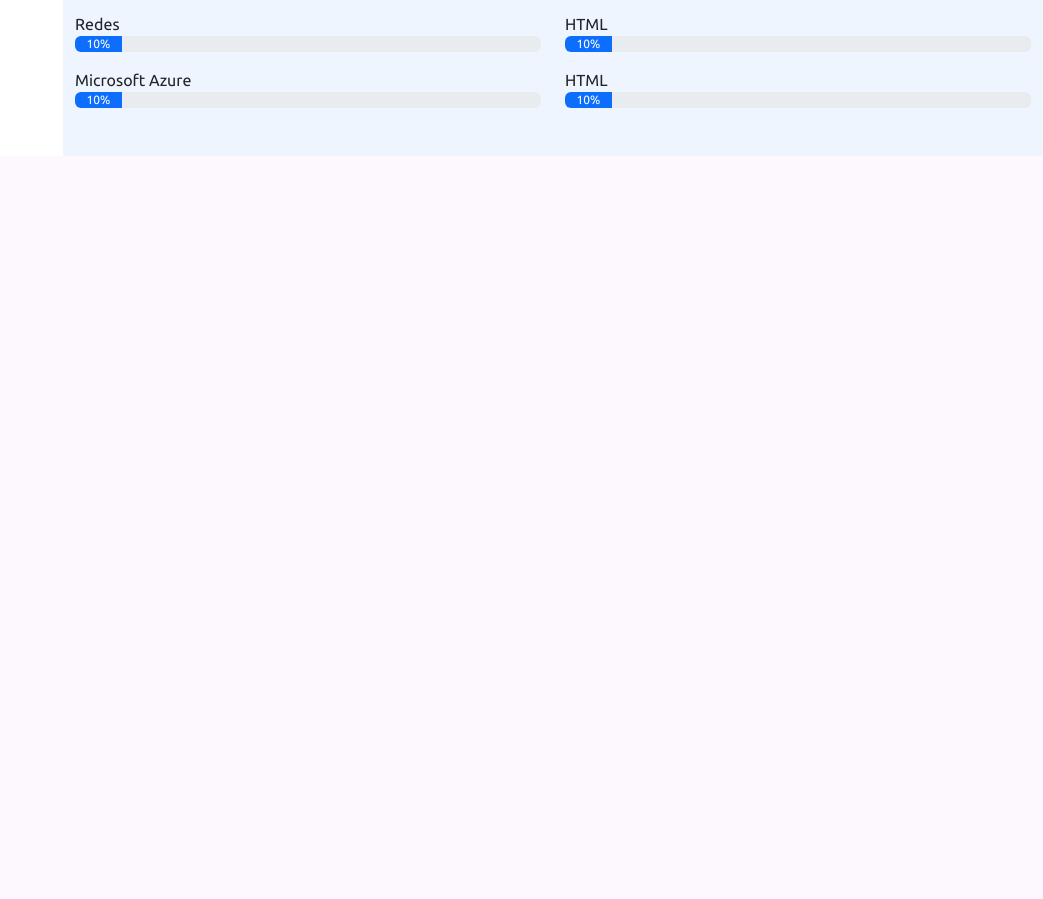
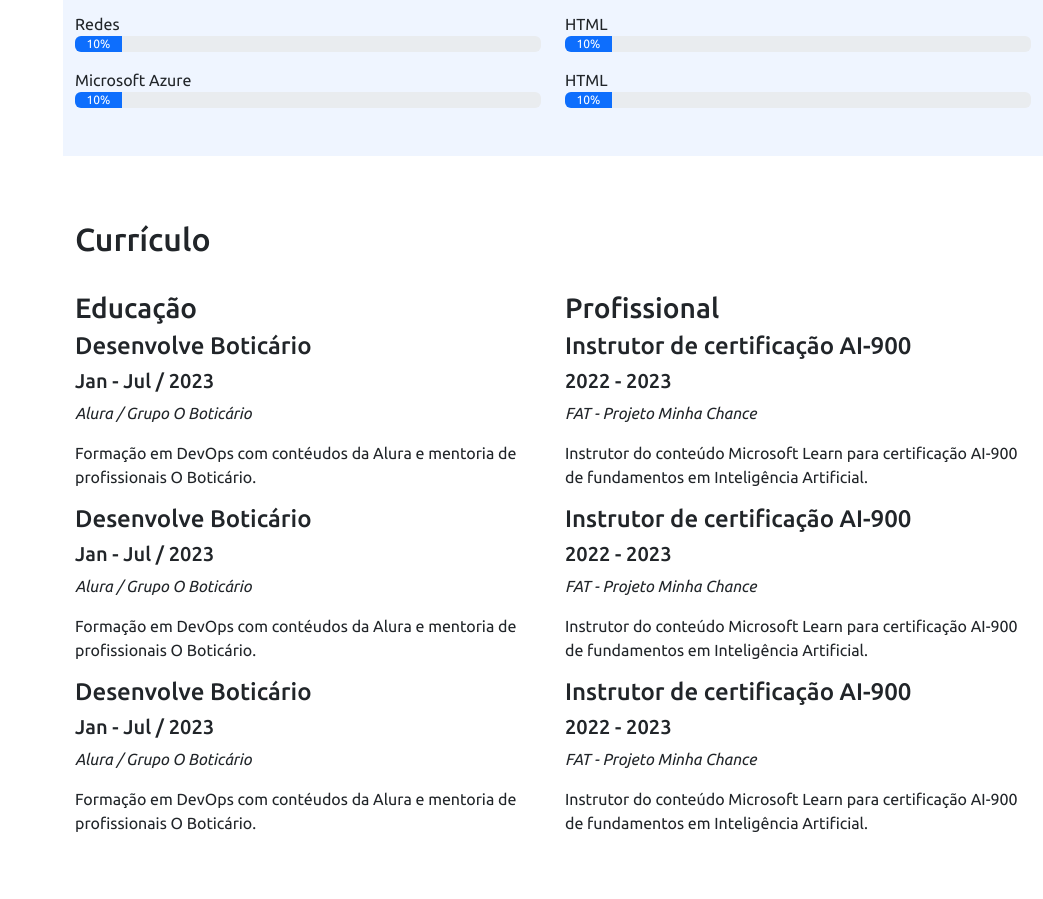
Before and after one commit to rodten23/portal_rodten23, a Flask app: page / in a window 1280 px wide. Shown: the part 1878-2777 px from the top of the page, without its empty margins (237-1280 px from the left). Before the commit the page ends 2034 px from the top, so only its background shows below. Run offline with Flask 3, Linux system fonts and the light colour scheme; some libraries are stand-ins or nearby versions.

Commit message:
:sparkles: feat: Inclusão da seção Currículo e conclusão das ancoragens restantes no menu.

```diff
--- a/templates/index.html
+++ b/templates/index.html
@@ -49,15 +49,15 @@
                         <i class="bi bi-list-check"></i> Habilidades</a>
                 </li>
                 <li class="nav-item">
-                    <a class="nav-link" href="#">
+                    <a class="nav-link" href="#curriculo">
                         <i class="bi bi-file-earmark"></i> Currículo</a>
                 </li>
                 <li class="nav-item">
-                    <a class="nav-link" href="#">
+                    <a class="nav-link" href="#portifolio">
                         <i class="bi bi-collection"></i> Portifólio</a>
                 </li>
                 <li class="nav-item">
-                    <a class="nav-link" href="#">
+                    <a class="nav-link" href="#contato">
                         <i class="bi bi-envelope"></i> Contato</a>
                 </li>
             </ul>
@@ -243,6 +243,76 @@
 
         </section>
 
+        <section class="mt-5 cv" id="curriculo">
+
+            <div class="container pb-5">
+                <h2 class="pt-3 pb-4">Currículo</h2>
+
+                <div class="row">
+                    <div class="col-md-6">
+                        <h3 class="cv-title">Educação</h3>
+
+                        <div class="cv-item">
+                            <h4>Desenvolve Boticário</h4>
+                            <h5>Jan - Jul / 2023</h5>
+                            <p><em>Alura / Grupo O Boticário</em></p>
+                            <p>Formação em DevOps com contéudos da Alura e mentoria de profissionais O Boticário.</p>
+                        </div>
+
+                        <div class="cv-item">
+                            <h4>Desenvolve Boticário</h4>
+                            <h5>Jan - Jul / 2023</h5>
+                            <p><em>Alura / Grupo O Boticário</em></p>
+                            <p>Formação em DevOps com contéudos da Alura e mentoria de profissionais O Boticário.</p>
+                        </div>
+
+                        <div class="cv-item">
+                            <h4>Desenvolve Boticário</h4>
+                            <h5>Jan - Jul / 2023</h5>
+                            <p><em>Alura / Grupo O Boticário</em></p>
+                            <p>Formação em DevOps com contéudos da Alura e mentoria de profissionais O Boticário.</p>
+                        </div>
+
+                    </div>
+                    <div class="col-md-6">
+                        <h3 class="cv-title">Profissional</h3>
+
+                        <div class="cv-item">
+                            <h4>Instrutor de certificação AI-900</h4>
+                            <h5>2022 - 2023</h5>
+                            <p><em>FAT - Projeto Minha Chance</em></p>
+                            <p>Instrutor do conteúdo Microsoft Learn para certificação AI-900 de fundamentos em Inteligência Artificial.</p>
+                        </div>
+
+                        <div class="cv-item">
+                            <h4>Instrutor de certificação AI-900</h4>
+                            <h5>2022 - 2023</h5>
+                            <p><em>FAT - Projeto Minha Chance</em></p>
+                            <p>Instrutor do conteúdo Microsoft Learn para certificação AI-900 de fundamentos em Inteligência Artificial.</p>
+                        </div>
+
+                        <div class="cv-item">
+                            <h4>Instrutor de certificação AI-900</h4>
+                            <h5>2022 - 2023</h5>
+                            <p><em>FAT - Projeto Minha Chance</em></p>
+                            <p>Instrutor do conteúdo Microsoft Learn para certificação AI-900 de fundamentos em Inteligência Artificial.</p>
+                        </div>
+
+                    </div>
+                </div>
+
+            </div>
+
+        </section>
+
+        <section class="mt-5 " id="portifolio">
+
+        </section>
+
+        <section class="" id="contato">
+
+        </section>
+
     </main>
 
     <script src="../static/bootstrap/js/bootstrap.bundle.min.js"></script>
```
